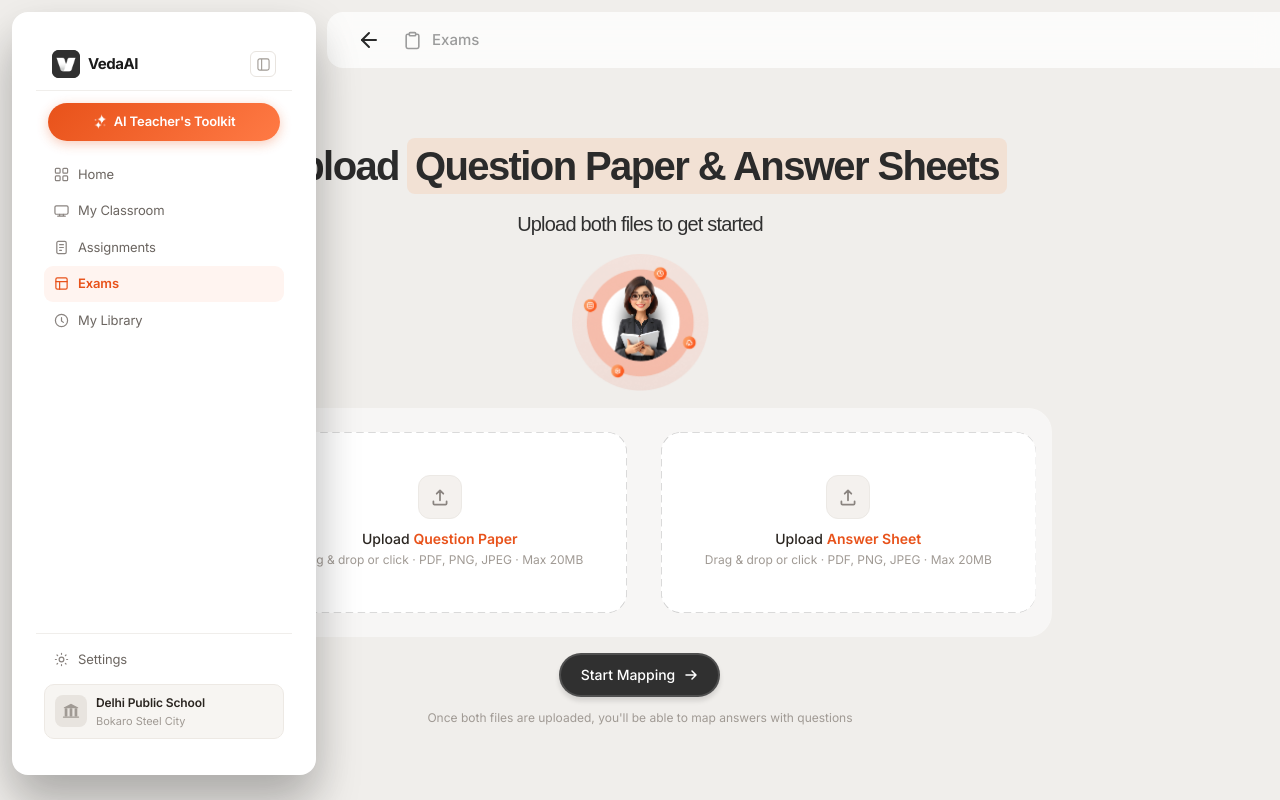
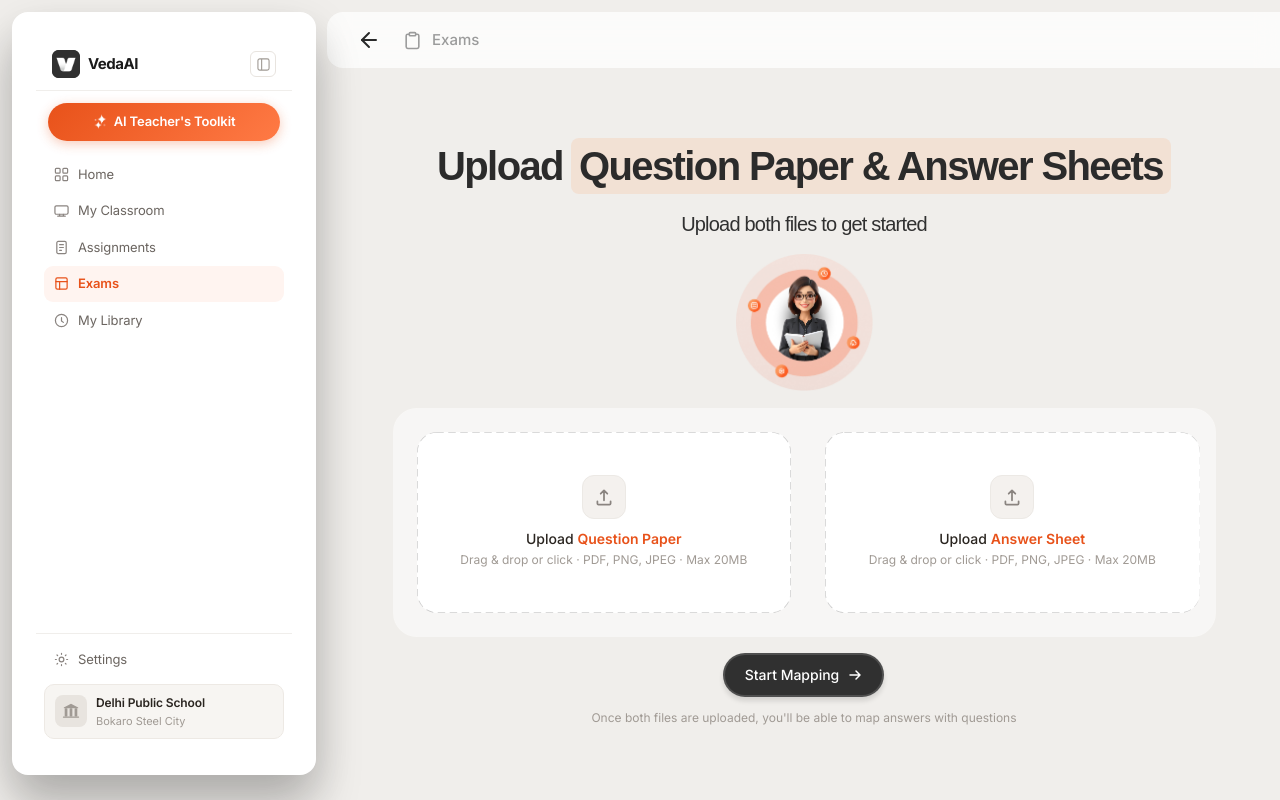
Before and after one commit to anshumancodes/veda-ai-test, a Next.js app in the folder apps/web/: page / in a window 1280 px wide. Shown: the top 800 px of the page. Built offline with nearby package versions, Linux system fonts and the light colour scheme.

Commit message:
feat(layout): add sidebar padding offset

```diff
--- a/apps/web/src/app/layout.tsx
+++ b/apps/web/src/app/layout.tsx
@@ -23,9 +23,20 @@ export default function RootLayout({ children }: LayoutProps<"/">) {
     >
       <body className="min-h-full flex flex-row">
         <Sidebar />
-        <div className="flex-1 flex flex-col min-w-0 min-h-screen">
+        <div id="layout-content" className="flex-1 flex flex-col min-w-0 min-h-screen">
           {children}
         </div>
+        <style>{`
+          /* Offset content from the fixed sidebar on desktop */
+          #layout-content {
+            padding-left: 328px;
+          }
+          @media (max-width: 1023px) {
+            #layout-content {
+              padding-left: 0;
+            }
+          }
+        `}</style>
       </body>
     </html>
   );
```
